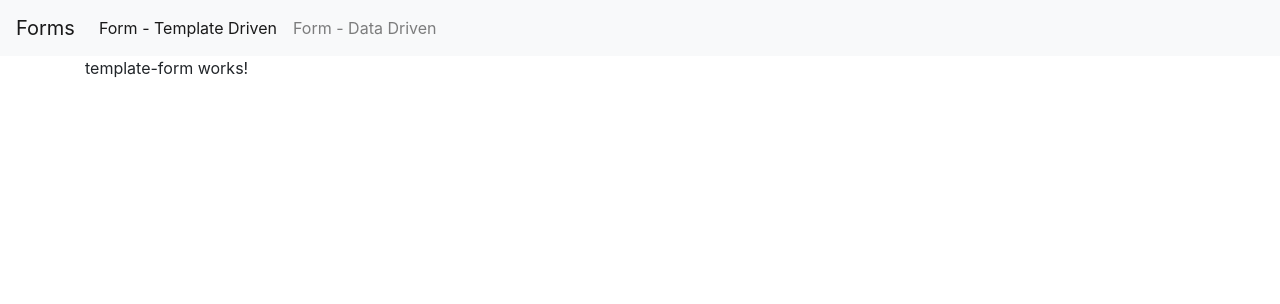
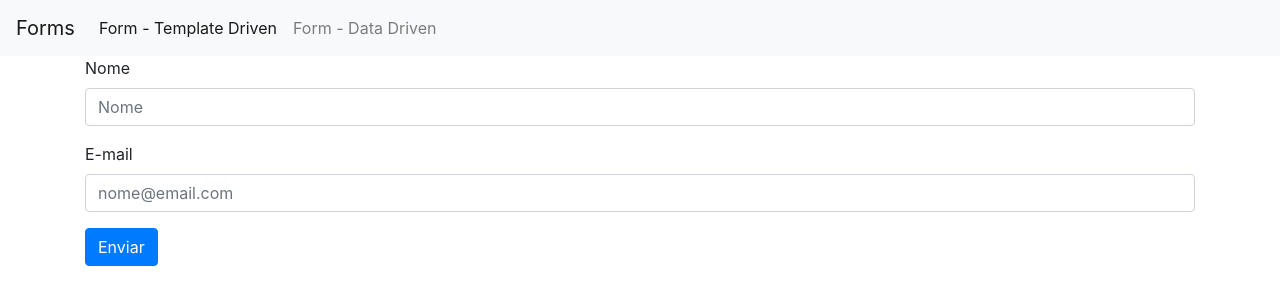
Before and after one commit to gabrieljony/curso-angular, an Angular app: page /#/templateForm in a window 1280 px wide. Shown: the top 304 px of the page. Built offline with nearby package versions, Linux system fonts and the light colour scheme.

Commit message:
template bootstrap form básico inicio

```diff
--- a/src/app/app-routing.module.ts
+++ b/src/app/app-routing.module.ts
@@ -6,6 +6,7 @@ import { DataFormComponent } from './data-form/data-form.component';
 const routes: Routes = [
   { path: 'templateForm', component: TemplateFormComponent },
   { path: 'dataForm', component: DataFormComponent },
+  { path: '', pathMatch: 'full', redirectTo: 'templateForm' }
 ];
 
 @NgModule({
--- a/src/app/template-form/template-form.component.html
+++ b/src/app/template-form/template-form.component.html
@@ -1,3 +1,14 @@
-<p>
-  template-form works!
-</p>
+<form>
+  <div class="form-group">
+    <label for="nome">Nome</label>
+    <input type="text" class="form-control" id="nome"
+      placeholder="Nome">
+  </div>
+
+  <div class="form-group">
+    <label for="email">E-mail</label>
+    <input type="email" class="form-control" id="email" placeholder="nome@email.com">
+  </div>
+
+  <button type="submit" class="btn btn-primary">Enviar</button>
+</form>
```
